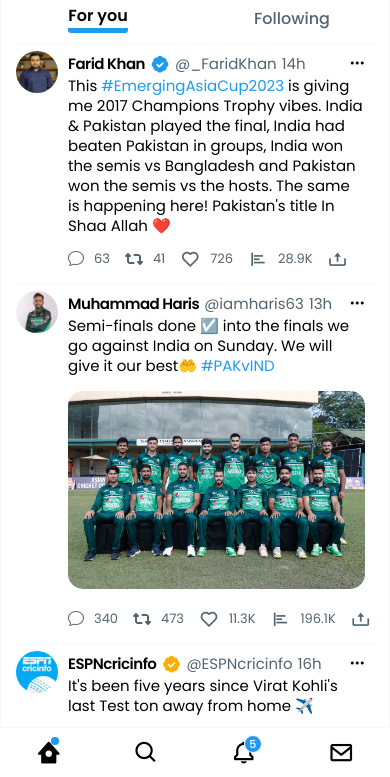
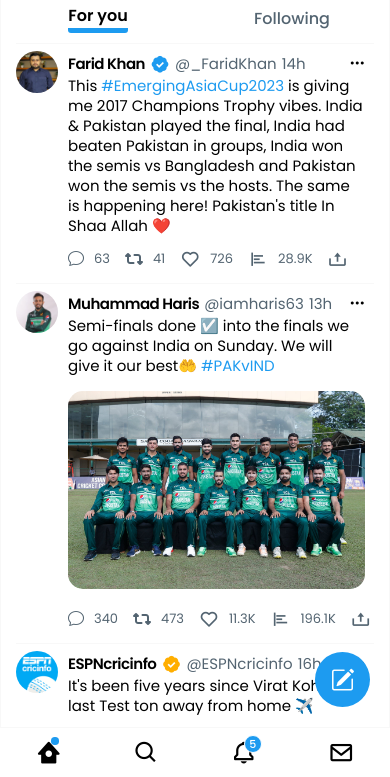
Before and after one commit to msaad53407/Twitter-Design-Clone, a website built with Vite: page index.html in a window 390 px wide. Shown: the part 67-844 px from the top of the page. Built offline with nearby package versions, Linux system fonts and the light colour scheme.

Commit message:
Adding new tweet button in Mobile View

```diff
--- a/css/sections/header.css
+++ b/css/sections/header.css
@@ -6,7 +6,7 @@
   gap: 15px;
   padding: 15px;
   position: sticky;
-  top: 0;
+  top: -4px;
   border-bottom: 1px solid var(--border-color);
   background-color: #ffffff91;
   backdrop-filter: blur(12px);
--- a/css/sections/responsive.css
+++ b/css/sections/responsive.css
@@ -79,7 +79,6 @@
   .left-sidebar__option:not(.mobile__nav),
   .logo-bar,
   .left-sidebar__profile,
-  .bi.bi.bi-pencil-square,
   .left-sidebar__options .bx.bxl-twitter.logo {
     display: none;
   }
@@ -108,8 +107,24 @@
     justify-content: center;
     font-size: 26px;
   }
+  .bi.bi-pencil-square {
+    position: fixed;
+    bottom: 70px;
+    right: 20px;
+    width: 55px;
+    height: 55px;
+  }
+  .bi.bi-pencil-square::before {
+    font-size: 24px;
+  }
 }
 /* Tweets Section Media Queries */
+@media screen and (max-width: 1279px) {
+  .tweet__profile-image {
+    width: auto;
+  }
+}
+
 @media screen and (max-width: 564px) {
   .header {
     position: static;
```
